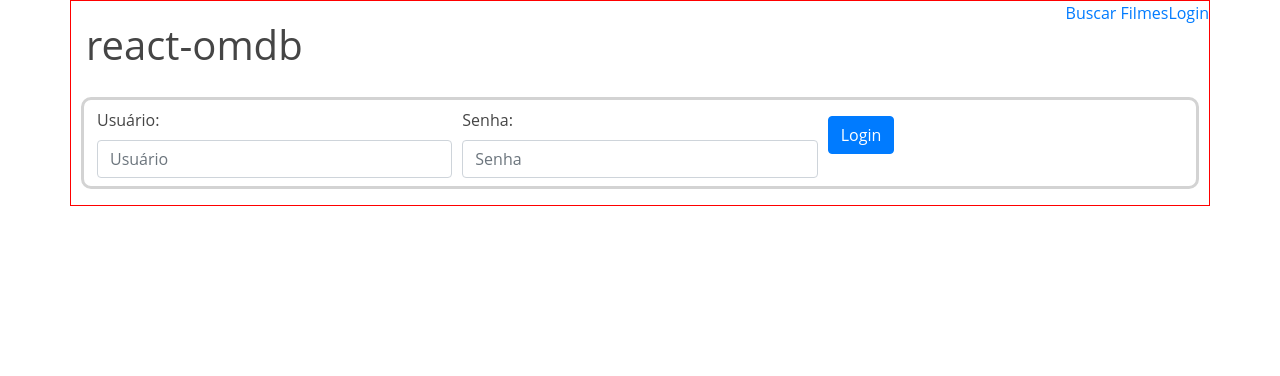
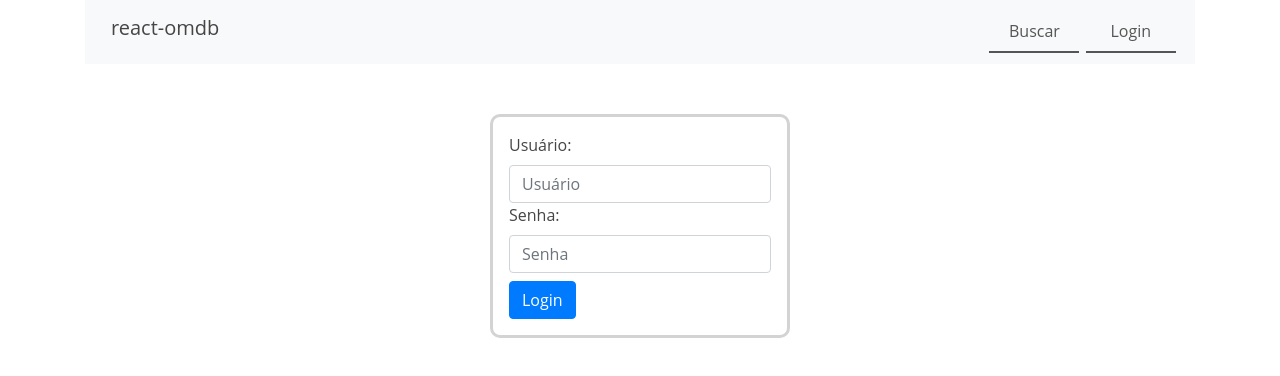
Before and after one commit to wpiasecki/react-omdb, a React (Create React App) app: page /login in a window 1280 px wide. Shown: the top 376 px of the page. Built offline with nearby package versions, Linux system fonts and the light colour scheme.

Commit message:
Adicionada barra de navegação

```diff
--- a/src/App.tsx
+++ b/src/App.tsx
@@ -59,9 +59,7 @@ export default class App extends Component {
   }
 }
 
-const AppContainer = styled.div.attrs({ className: 'container' })`
-	border: 1px solid red;
-`;
+const AppContainer = styled.div.attrs({ className: 'container' })``;
 
-const Header = styled.div.attrs({ className: 'row' })``;
-const Title = styled.h1.attrs({ className: 'col' })`padding: 0.5em;`;
+const Header = styled.nav.attrs({ className: 'navbar bg-light' })``;
+const Title = styled.h1.attrs({ className: 'navbar-brand' })`padding: 0.5em;`;
--- a/src/Login.tsx
+++ b/src/Login.tsx
@@ -35,23 +35,17 @@ export default class Login extends React.Component<any> {
 			) : (
 				<form>
 					<LoginForm>
-						<div className="col">
 						<label htmlFor="login-input">Usuário:</label>
 						<LoginInput
 							value={this.state.user}
 							onChange={handleUser} />
-						</div>
-						<div className="col">
 						<label>Senha:</label>
 						<PasswordInput
 							onChange={handlePassword}
 							value={this.state.password}  />
-						</div>
-						<div className="col">
 						<LoginButton onClick={doLogin}>
 							Login
 						</LoginButton>
-						</div>
 					</LoginForm>
 				</form>
 			);
@@ -60,10 +54,13 @@ export default class Login extends React.Component<any> {
 }
 
 
-const LoginForm = styled.div.attrs({ className: 'form-group form-row' })`
+const LoginForm = styled.div.attrs({ className: 'form-group' })`
 	border: 3px solid lightgray;
 	border-radius: 10px;
-	padding: 0.5em;
+	padding: 1em;
+	width: 300px;
+	margin: 0 auto;
+	margin-top: 50px;
 `;
 
 const LoginInput = styled.input.attrs({
--- a/src/Menu.tsx
+++ b/src/Menu.tsx
@@ -14,18 +14,17 @@ export default class Menu extends React.Component<any> {
 	render() {
 		return (
 			<MenuWrapper>
-				<Link to="/">Buscar Filmes</Link>
+					<MenuItem><Link to="/">Buscar</Link></MenuItem>
 					{
 						this.authStore.isLogged()
-						? <Link to="/favorites">Favoritos</Link>
+							? <MenuItem><Link to="/favorites">Favoritos</Link></MenuItem>
 							: null
 					}
 					{
 						this.authStore.isLogged()
-						? <Link onClick={() => this.authStore.logout()} to="/">Logout</Link>
-						: <Link to="/login">Login</Link>
+							? <MenuItem><Link onClick={() => this.authStore.logout()} to="/">Logout</Link></MenuItem>
+							: <MenuItem><Link to="/login">Login</Link></MenuItem>
 					}
-
 			</MenuWrapper>
 		);
 	}
@@ -34,9 +33,20 @@ export default class Menu extends React.Component<any> {
 }
 
 
-const MenuWrapper = styled.ul``;
-const SearchLink = styled.li``;
-const FavoritesLink = styled(SearchLink)``;
-const LoginLink = styled(SearchLink)``;
+const MenuWrapper = styled.ul.attrs({ className: 'nav' })``;
+const MenuItem = styled.div.attrs({ className: 'nav-item' })`
+	padding: 0.5em;
+	border-bottom: 2px solid #555;
+	width: 90px;
+	margin: 0 0.2em;
+	text-align: center
 
-const LogoutLink = styled(SearchLink);
+	a {
+		color: #555;
+	}
+	a:hover {
+		font-weight: bold;
+		color: #555;
+		text-decoration: none;
+	}
+`;
```
Lines whose indentation alone changed are shown as unchanged.
